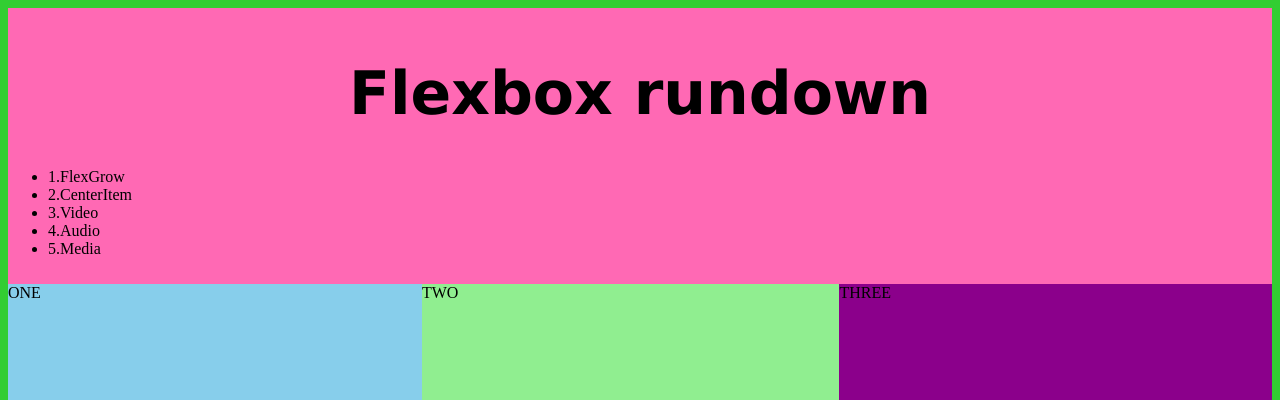
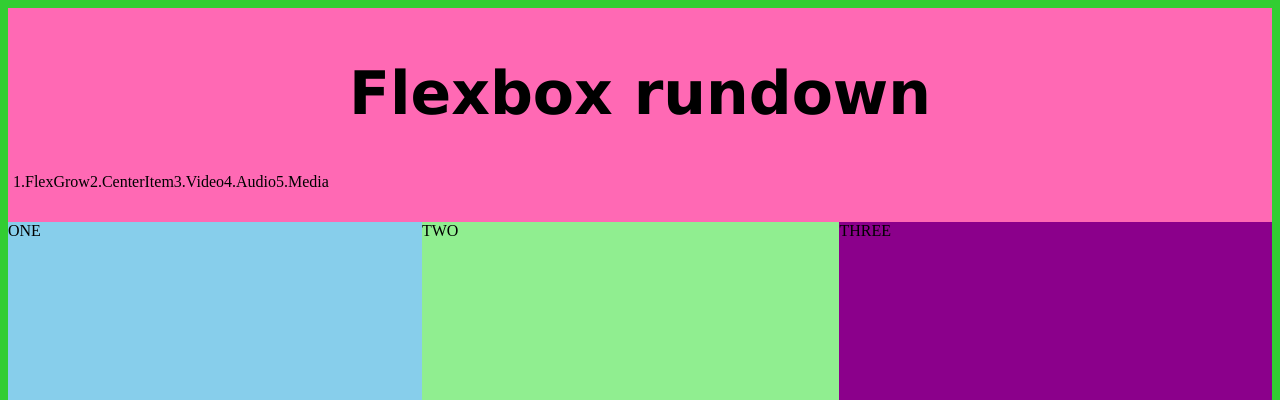
Before and after one commit to kam-d2002/Flexbox, a plain HTML site: page index.html in a window 1280 px wide. Shown: the top 400 px of the page. Drawn offline with Linux system fonts and the light colour scheme.

Commit message:
Added more CSS and class

```diff
--- a/index.html
+++ b/index.html
@@ -19,13 +19,14 @@
 
        <h1>Flexbox rundown</h1>
        <ul>
+        <div class="container-navigation">
 
-        <li>1.FlexGrow</li>
-        <li>2.CenterItem</li>
-        <li>3.Video</li>
-        <li>4.Audio</li>
-        <li>5.Media</li>
-
+         <li>1.FlexGrow</li>
+         <li>2.CenterItem</li>
+         <li>3.Video</li>
+         <li>4.Audio</li>
+         <li>5.Media</li>
+        </div>
        </ul>
 
     </header>
--- a/styles.css
+++ b/styles.css
@@ -18,7 +18,15 @@ h1{
     font-size: 60px;
     text-align: center;
 }
+ul{
+    list-style-type: none;
+    padding: 5px;
+}
 
+.container-navigation {
+    display: flex;
+    flex-wrap: wrap;
+}
 
 /* section one flex grow and shrink */
 
```
